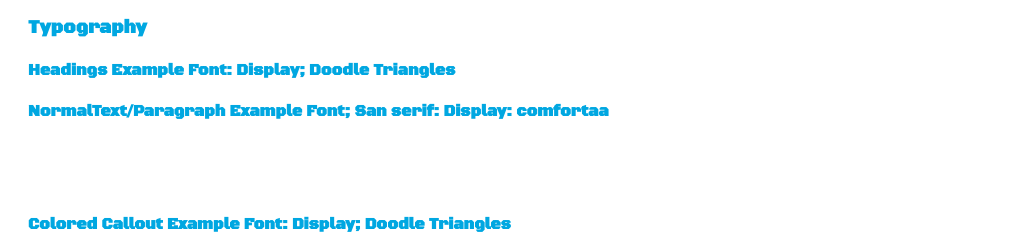
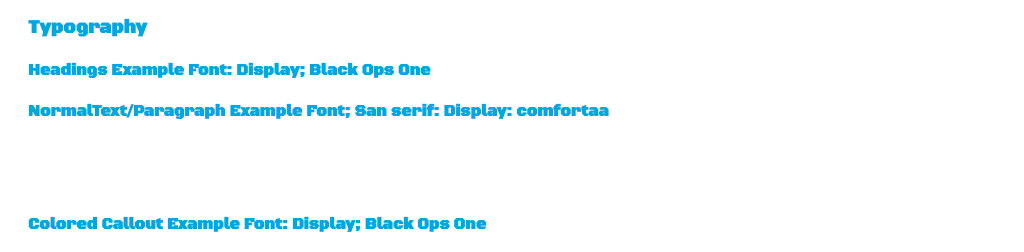
Before and after one commit to ayangjerti/wdd130, a plain HTML site: page wwr/site-plan-rafting.html in a window 1280 px wide. Shown: the part 1229-1481 px from the top of the page, without its empty margins (0-1024 px from the left). Drawn offline with Linux system fonts and the light colour scheme; a web font is replaced by a local one.

Commit message:
font fixed

```diff
--- a/wwr/site-plan-rafting.html
+++ b/wwr/site-plan-rafting.html
@@ -46,10 +46,10 @@
             accent2-color: #F7A072
         Palette URL: <a href="https://coolors.co/d9e5d6-00a7e1-eddea4-f7a072-ff9b42" target="-blank">https://coolors.co/d9e5d6-00a7e1-eddea4-f7a072-ff9b42</a></p>
         <h3>Typography</h3>
-        <h4>Headings Example Font: Display; Doodle Triangles</h4>
+        <h4>Headings Example Font: Display; Black Ops One</h4>
         <h4>NormalText/Paragraph Example Font; San serif: Display: comfortaa</h4>
         <p></p>
-        <h4>Colored Callout  Example Font: Display; Doodle Triangles</h4>
+        <h4>Colored Callout  Example Font: Display; Black Ops One</h4>
         <p></p>
         <h3>Navigation</h3>
         <nav>
```
